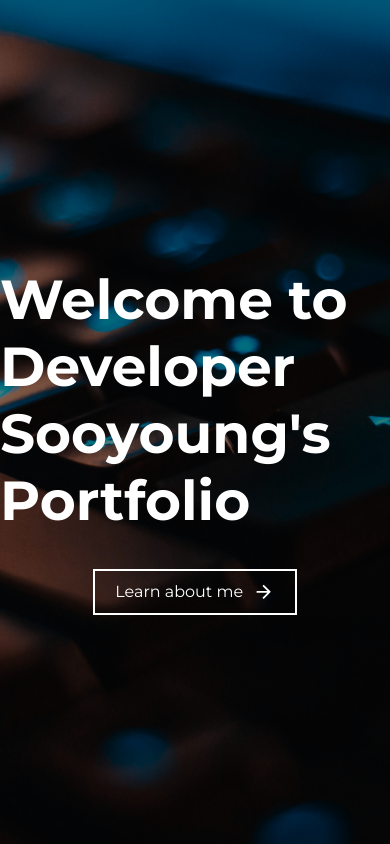
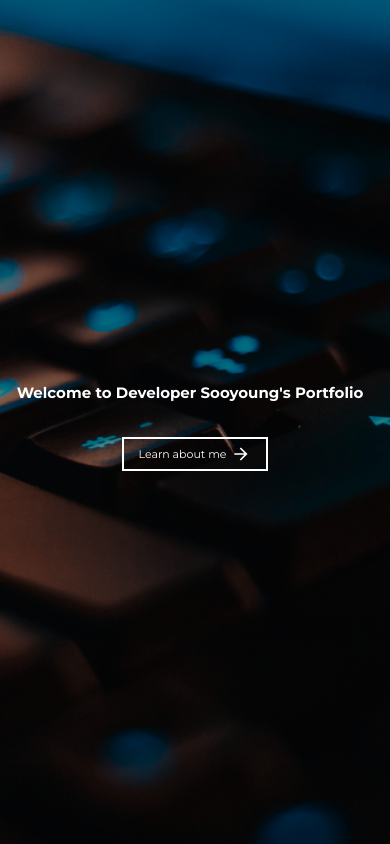
Before and after one commit to syj7421/Portfolio, a React (Create React App) app: page / in a window 390 px wide. Shown: the top 844 px of the page. Built offline with nearby package versions, Linux system fonts and the light colour scheme.

Commit message:
made hero page responsive

```diff
--- a/src/components/Hero.css
+++ b/src/components/Hero.css
@@ -25,7 +25,7 @@
 
 #home h1 {
   z-index: 2; /* Ensure it's above the overlay */
-  font-size: 55px; /* Adjust the size as necessary */
+  font-size: 35px; /* Adjust the size as necessary */
   color: white; /* Text color */
   margin-bottom: 20px; /* Space below h1 before the button */
   font-weight: 600;
@@ -50,6 +50,7 @@
   display: inline-block;
   transition: transform 0.3s ease;
   margin-left: 10px;
+  width: 25px;
 }
 
 #home a:hover{
@@ -71,3 +72,52 @@
 .hidden {
   opacity: 0;
 }
+
+@media (max-width: 1024px) {
+  #home h1 {
+    font-size: 25px;
+  }
+
+  #home a{
+    padding: 8px 18px;
+    font-size: 14px;
+  }
+
+  .arrow{
+    margin-left: 8px;
+    width: 23px;
+  }
+}
+
+@media (max-width: 768px) {
+  #home h1 {
+    font-size: 20px;
+  }
+
+
+  #home a{
+    padding: 6px 16px;
+    font-size: 12px;
+  }
+
+  .arrow{
+    margin-left: 6px;
+    width: 21px;
+  }
+}
+/* Small screens (phones) */
+@media (max-width: 480px) {
+  #home h1 {
+    font-size: 15px;
+  }
+
+  #home a{
+    padding: 5px 15px;
+    font-size: 11px;
+  }
+
+  .arrow{
+    margin-left: 5px;
+    width: 20px;
+  }
+}
--- a/src/components/Hero.jsx
+++ b/src/components/Hero.jsx
@@ -18,7 +18,7 @@ function Hero() {
       <h1>Welcome to Developer Sooyoung's Portfolio<span className={isActive ? "cursor" : "cursor hidden"}>|</span></h1>
       <a href="#about">
         <span>Learn about me</span>
-        <Icon path={mdiArrowRight} size={0.9} className="arrow"/>
+        <Icon path={mdiArrowRight} className="arrow"/>
       </a>
     </div>
   );
--- a/src/components/NavBar.css
+++ b/src/components/NavBar.css
@@ -28,3 +28,8 @@
 .navbar a.active {
   color: rgb(1, 150, 173);
 }
+
+
+@media (max-width: 660px) {
+
+}
```
